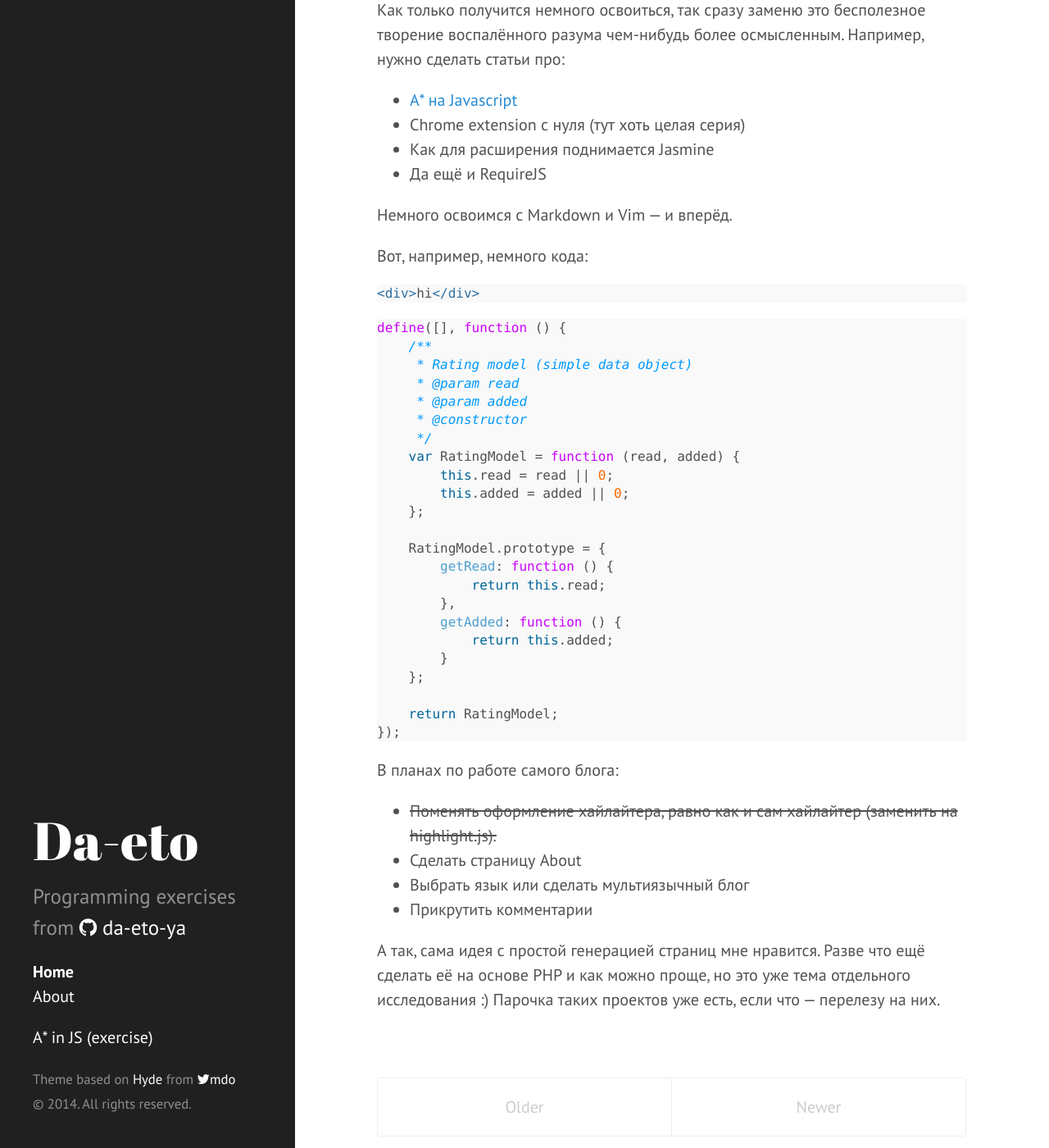
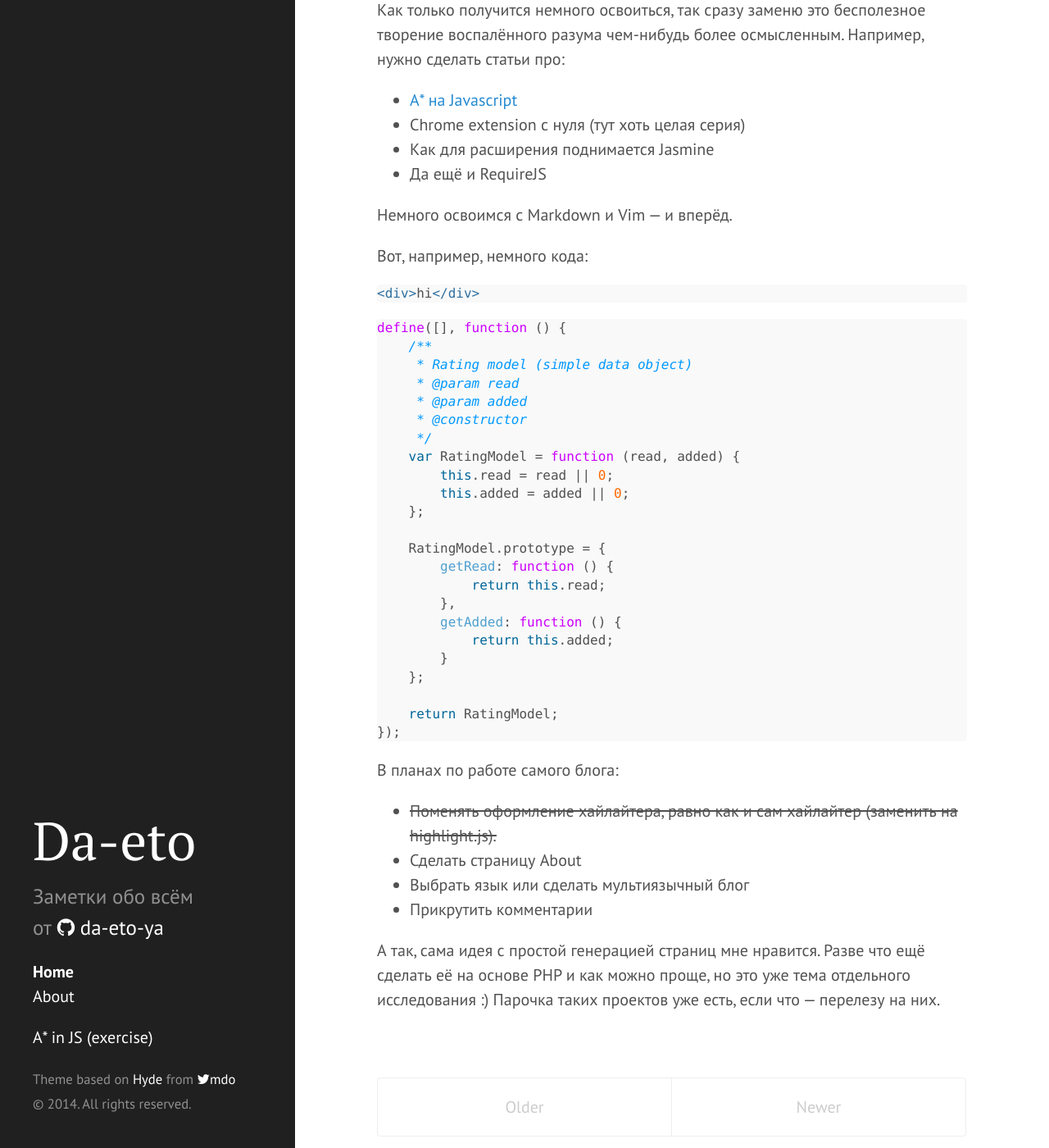
Before and after one commit to da-eto/da-eto.github.io, a Jekyll site: the page built from index.html, in a window 1280 px wide and 1400 px high, scrolled down 243 px. Shown: the whole window at 82% size. Built offline with Jekyll 4.4.1, drawn with Linux system fonts in a browser that asks for light colours; nearby versions of some CDN libraries; Markdown is read by kramdown in place of the engine named in the settings; the list of posts is cut into pages by our own code.

Commit message:
some blog tweaks (css, layout)

```diff
--- /dev/null
+++ b/Gemfile
@@ -0,0 +1,3 @@
+source 'https://rubygems.org'
+
+gem 'github-pages'
--- a/_config.yml
+++ b/_config.yml
@@ -1,27 +1,30 @@
 # Dependencies
-markdown:         redcarpet
+markdown:       redcarpet
 redcarpet:
-  extensions: ["no_intra_emphasis", "fenced_code_blocks", "autolink", "tables", "with_toc_data", "strikethrough"]
+    extensions: ["no_intra_emphasis", "fenced_code_blocks", "autolink", "tables", "with_toc_data", "strikethrough"]
 
-highlighter:      false
+highlighter:    false
 
-# Permalinks
-permalink:        pretty
+# Permalinks & pagination
+permalink:      "/:year-:month-:day-:title.html"
+paginate:       5
 
 # Setup
-title:            'Da-eto'
-tagline:          'Programming exercises'
-description:      'Programming exercises from <a href="https://github.com/da-eto-ya"><i class="fa fa-github"></i> da-eto-ya</a>'
-url:              http://da-eto-ya.github.io
+title:          'Da-eto'
+tagline:        'Упражнения в программировании и мысли вслух'
+description:    'Упражнения в программировании и мысли вслух от <a href="https://github.com/da-eto-ya"><i class="fa fa-github"></i>&nbsp;da-eto-ya</a>'
+url:            http://da-eto-ya.github.io
 
 author:
-  name:           'Ilya Pleshakov'
-  url:            http://da-eto-ya.github.io
+  name:         'Ilya Pleshakov'
+  url:          http://da-eto-ya.github.io
 
-paginate:         5
+defaults:
+    -
+        scope:
+            path:   ""
+            type:   "post"
+        values:
+            author: "Ilya Pleshakov"
 
 # Custom vars
-version:          1.0.0
-
-github:
-    repo:           https://github.com/da-eto-ya
--- /dev/null
+++ b/_includes/foot.html
@@ -0,0 +1,3 @@
+<!-- Highlight.js -->
+<script src="//yandex.st/highlightjs/8.0/highlight.min.js"></script>
+<script>hljs.initHighlightingOnLoad();</script>
--- a/_includes/head.html
+++ b/_includes/head.html
@@ -5,20 +5,20 @@
     <!-- Enable responsiveness on mobile devices-->
     <meta name="viewport" content="width=device-width, initial-scale=1.0, maximum-scale=1">
 
-  <title>
     {% if page.title == "Home" %}
-      {{ site.title }} &middot; {{ site.tagline }}
+        {% assign full_title = site.title + ' &middot; ' + site.tagline %}
     {% else %}
-      {{ page.title }} &middot; {{ site.title }}
+        {% assign full_title = page.title + ' &middot; ' + site.title %}
     {% endif %}
-  </title>
+
+    <title>{{ full_title }}</title>
 
     <!-- CSS -->
+    <link rel='stylesheet' href='//fonts.googleapis.com/css?family=PT+Sans:400,700,400italic,700italic|PT+Serif:400,700&subset=latin,cyrillic'>
+    <link rel="stylesheet" href="//netdna.bootstrapcdn.com/font-awesome/4.1.0/css/font-awesome.min.css">
     <link rel="stylesheet" href="/public/css/poole.css">
     <link rel="stylesheet" href="/public/css/syntax.css">
     <link rel="stylesheet" href="/public/css/hyde.css">
-  <link rel="stylesheet" href="//fonts.googleapis.com/css?family=PT+Sans:400,400italic,700|Abril+Fatface&subset=latin,cyrillic">
-  <link rel="stylesheet" href="//netdna.bootstrapcdn.com/font-awesome/4.1.0/css/font-awesome.min.css">
 
     <!-- Icons -->
     <link rel="apple-touch-icon-precomposed" sizes="144x144" href="/public/apple-touch-icon-144-precomposed.png">
--- a/_includes/sidebar.html
+++ b/_includes/sidebar.html
@@ -2,7 +2,10 @@
   <div class="container sidebar-sticky">
     <div class="sidebar-about">
         <h1><a href="/">{{ site.title }}</a></h1>
-      <p class="lead">{{ site.description }}</p>
+        <p class="lead">
+            Заметки обо всём
+            <nobr>от <a href="https://github.com/da-eto-ya"><i class="fa fa-github"></i>&nbsp;da-eto-ya</a></nobr>
+        </p>
     </div>
 
     <ul class="sidebar-nav">
@@ -25,10 +28,6 @@
           {% endif %}
         {% endif %}
       {% endfor %}
-
-      <!--<li class="sidebar-nav-item"><a href="{{ site.github.repo }}/archive/v{{ site.version }}.zip">Download</a></li>-->
-      <!--<li class="sidebar-nav-item"><a href="{{ site.github.repo }}">GitHub project</a></li>-->
-      <!--<li class="sidebar-nav-item">Currently v{{ site.version }}</li>-->
     </ul>
 
     <ul class="sidebar-nav">
--- a/_layouts/default.html
+++ b/_layouts/default.html
@@ -1,15 +1,11 @@
 <!DOCTYPE html>
-<html xmlns="http://www.w3.org/1999/xhtml" xml:lang="en" lang="en-us">
+<html lang="ru">
+{% include head.html %}
+<body>
+{% include sidebar.html %}
 
-  {% include head.html %}
+<div class="content container">{{ content }}</div>
 
-  <body>
-
-    {% include sidebar.html %}
-
-    <div class="content container">
-      {{ content }}
-    </div>
-
-  </body>
+{% include foot.html %}
+</body>
 </html>
--- a/public/css/hyde.css
+++ b/public/css/hyde.css
@@ -81,7 +81,7 @@
 .sidebar-about h1 {
   color: #fff;
   margin-top: 0;
-  font-family: "Abril Fatface", serif;
+  font-family: "PT Serif", serif;
   font-size: 3.25rem;
   font-weight: normal;
 }
```
Also changed, not shown: other parts of _includes/head.html (+0 -2 lines), Gemfile.lock (added). Lines whose indentation alone changed are shown as unchanged.
